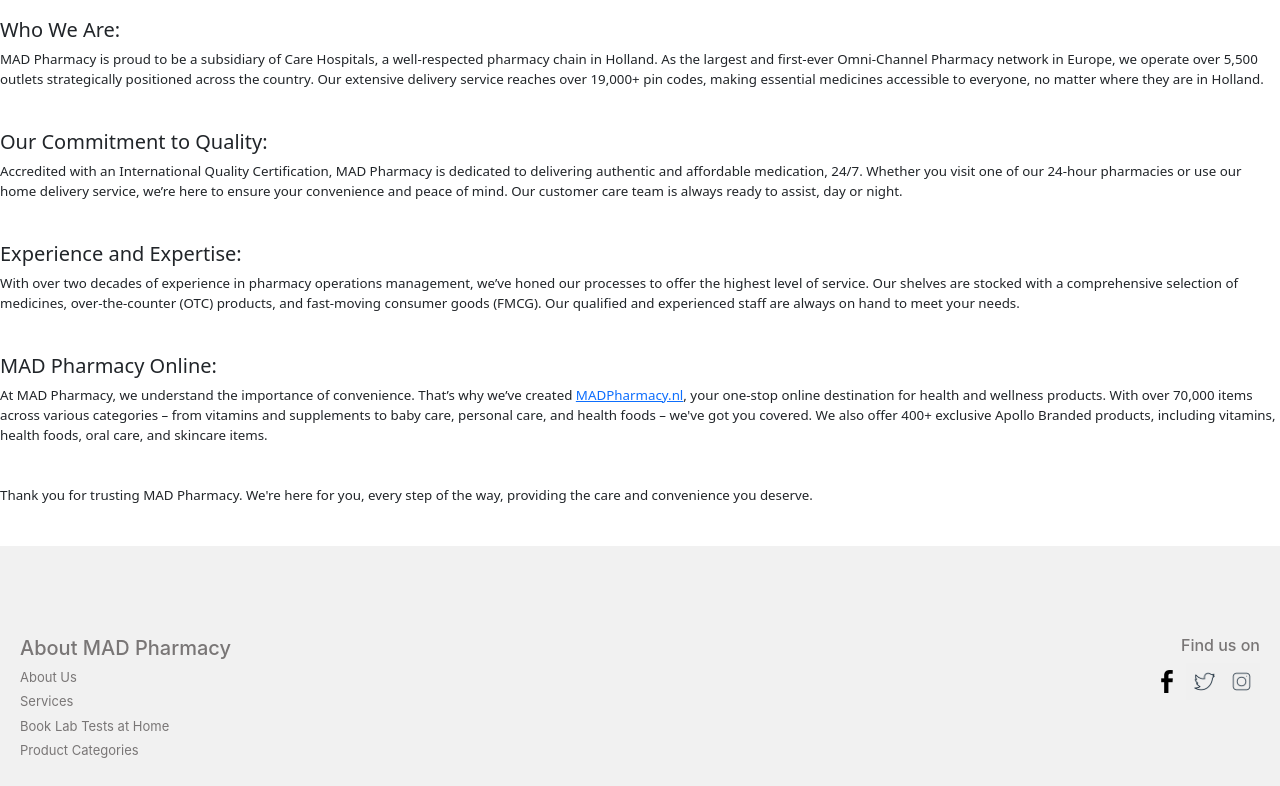
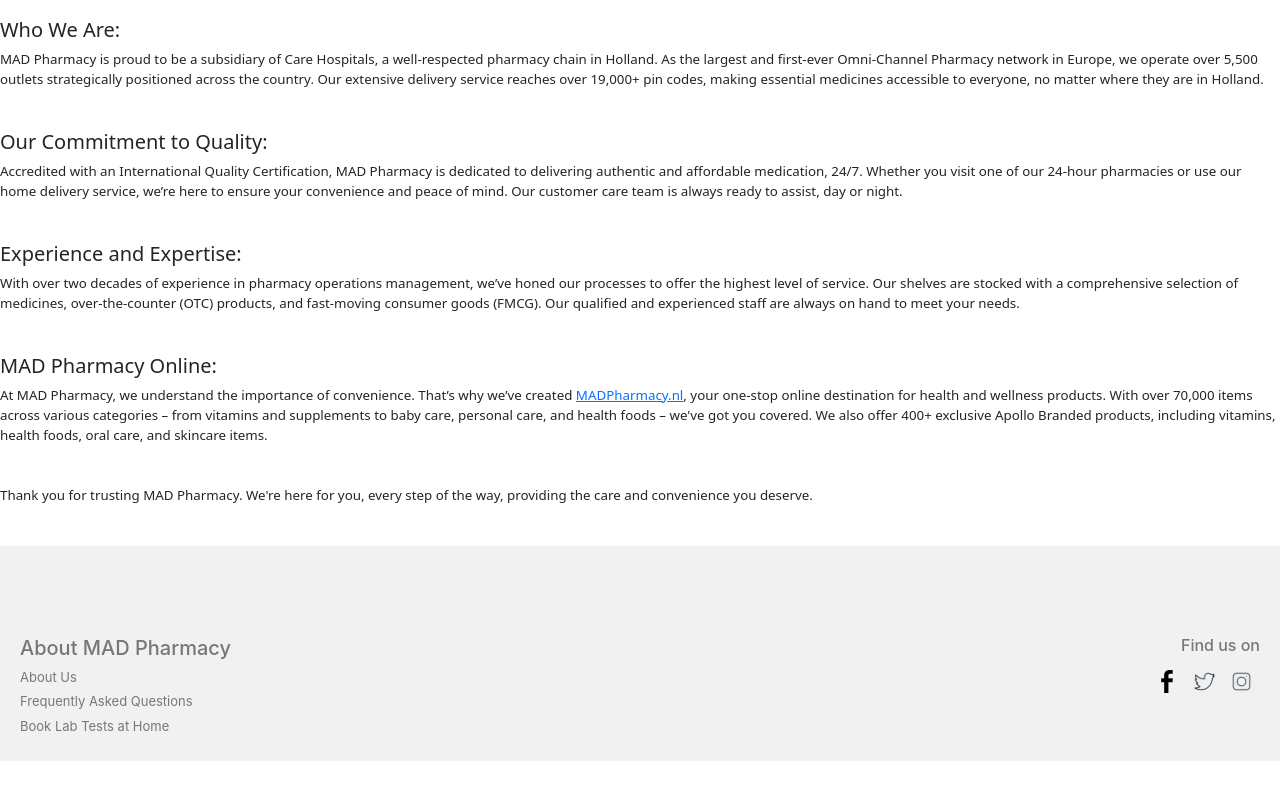
Before and after one commit to JudiRijesh/Pharmacy-app-frontend, a React (Vite) app: page /about in a window 1280 px wide. Shown: the part 703-1489 px from the top of the page. After the commit the page ends 1464 px from the top, so only its background shows below. Built offline with nearby package versions, Linux system fonts and the light colour scheme.

Commit message:
Minor change in About us

```diff
--- a/src/Pages/AboutUs.jsx
+++ b/src/Pages/AboutUs.jsx
@@ -48,9 +48,8 @@
             <h5>About MAD Pharmacy</h5>
             <ul>
               <li><Link to="/about">About Us</Link></li>
-              <li><Link to="/services">Services</Link></li>
+              <li><Link to="/FAQ">Frequently Asked Questions</Link></li>
               <li><Link to="/book-lab-tests">Book Lab Tests at Home</Link></li>
-              <li><Link to="/categories">Product Categories</Link></li>
             </ul>
           </div>
           <div className="footer-right">
```
